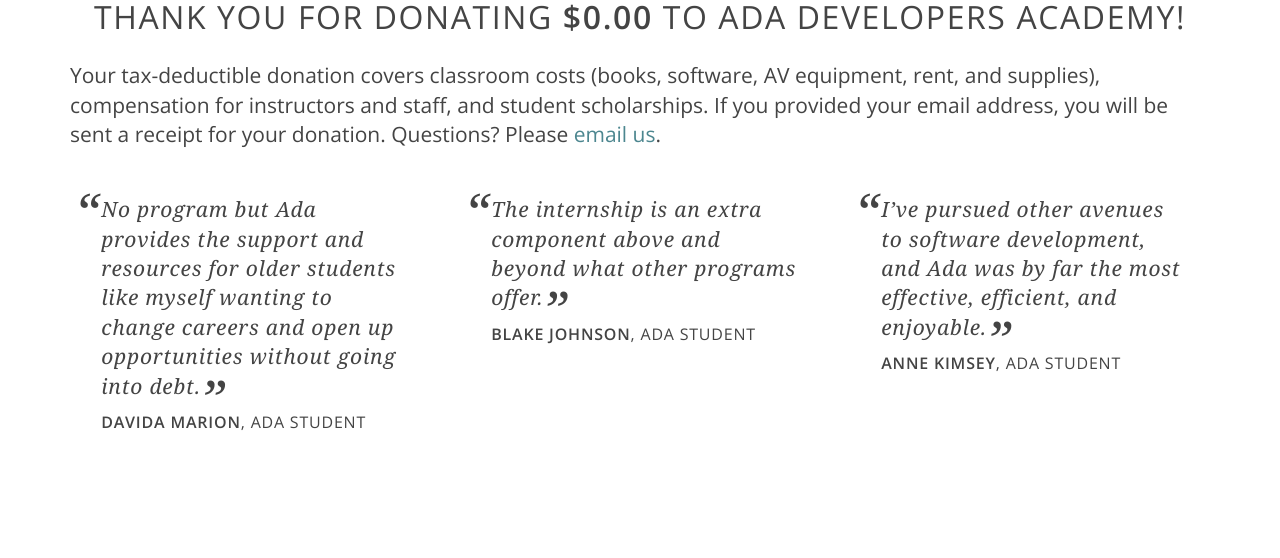
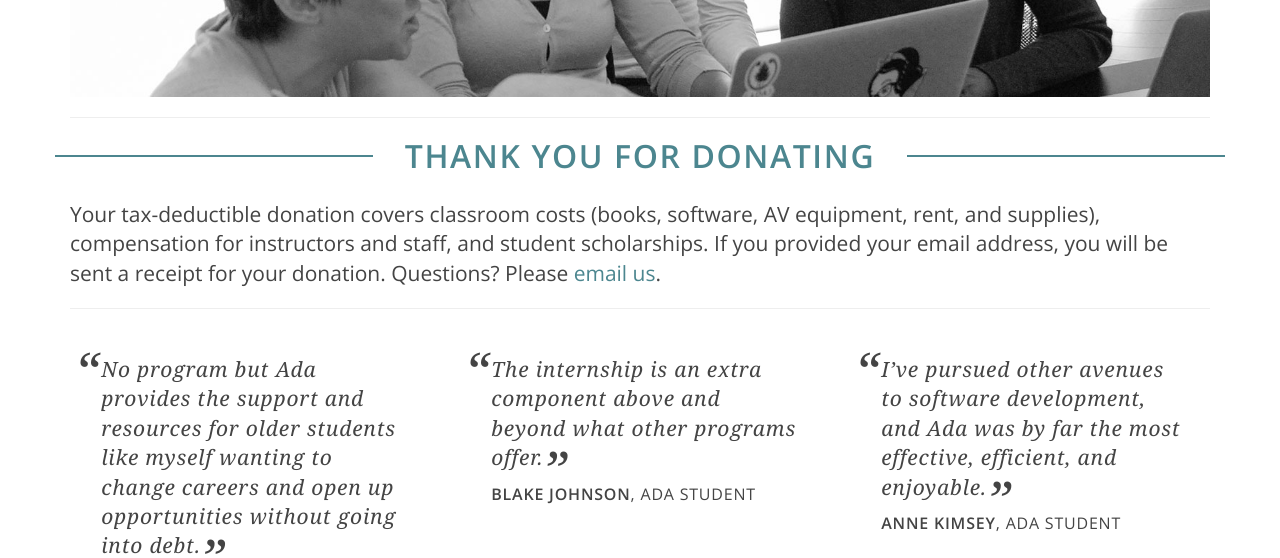
Before and after one commit to Ada-Developers-Academy/ada-donate-old, a Flask app: template templates/thank_you.html in a window 1280 px wide. Shown: the part 474-1032 px from the top of the page. Before the commit the page ends 904 px from the top, so only its background shows below. Run offline with Flask 2, Linux system fonts and the light colour scheme; the template is opened without the code that fills it, so the values that code supplies are empty; some libraries are stand-ins or nearby versions.

Commit message:
updates thank you

```diff
--- a/templates/thank_you.html
+++ b/templates/thank_you.html
@@ -1,12 +1,17 @@
 {% extends "layout.html" %}
 {% block content %}
-
-  <img src="http://placekitten.com/1200/400" alt='Thank You'/>
-  <h2 class='text-center'>Thank you for donating <strong>${{ donor.amount|formatmoney }}</strong> to Ada Developers Academy!</h2>
+  <div class='heading text-center'>
+    <h2>We have received your <strong>${{ donor.amount|formatmoney }}</strong> donation to Ada Developers Academy!</h2>
+  </div>
+  <img src="/static/images/about.jpg" alt='Thank You'/>
+  <hr>
+  <h2 class="strikethrough-header--b">
+    <span class="strike">Thank you for donating</span>
+  </h2>
   <p class='lead'>
     Your tax-deductible donation covers classroom costs (books, software, AV equipment, rent, and supplies), compensation for instructors and staff, and student scholarships. If you provided your email address, you will be sent a receipt for your donation. Questions? Please <a href=“mailto:contact@adadevelopersacademy.org?Subject=“Donation Inquiry”>email us</a>.
   </p>
-
+  <hr>
   <div class='row'>
     <div class='col-lg-4'>
       <blockquote>
```
Also changed, not shown: static/images/about.jpg (added).
